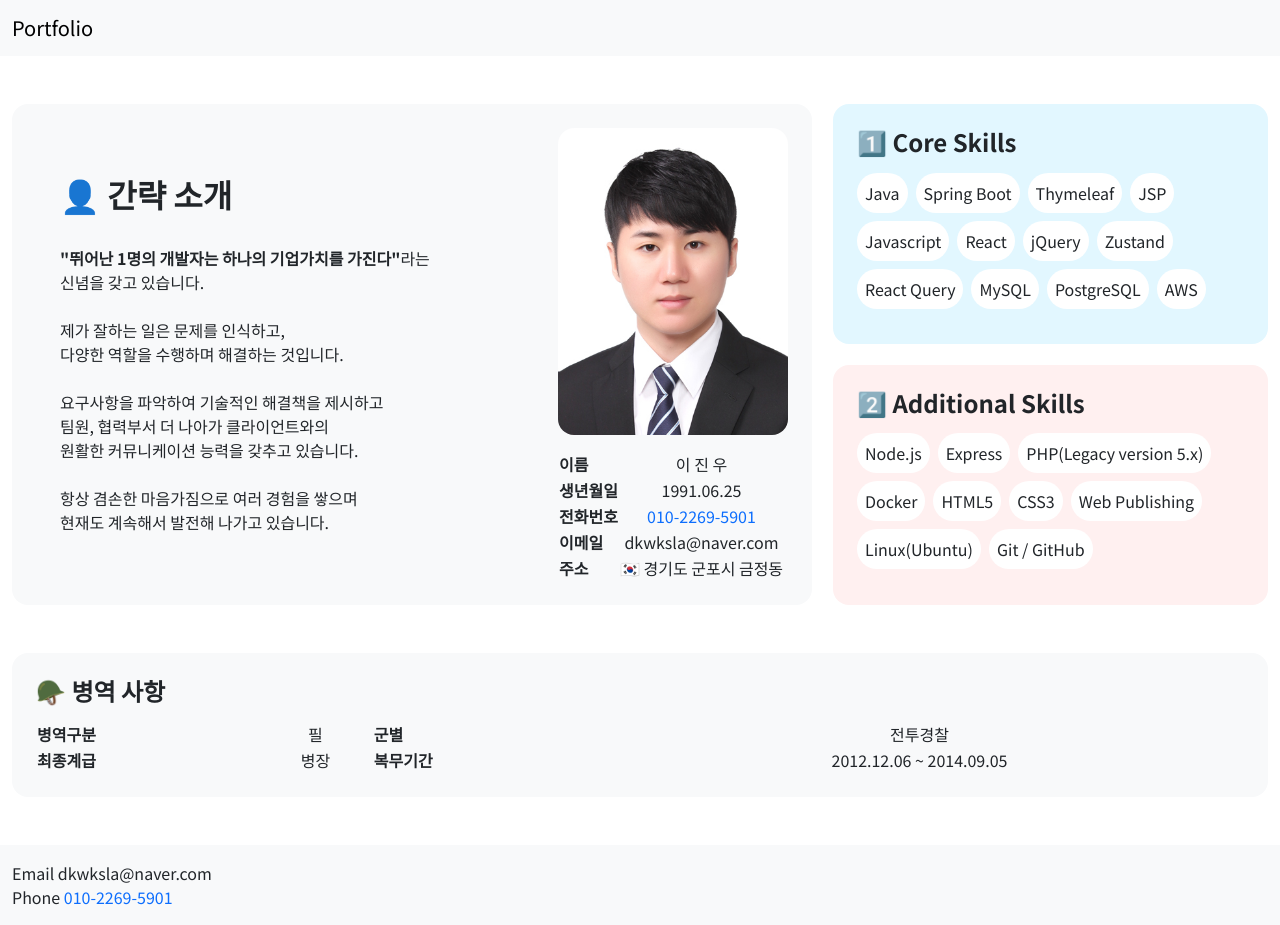
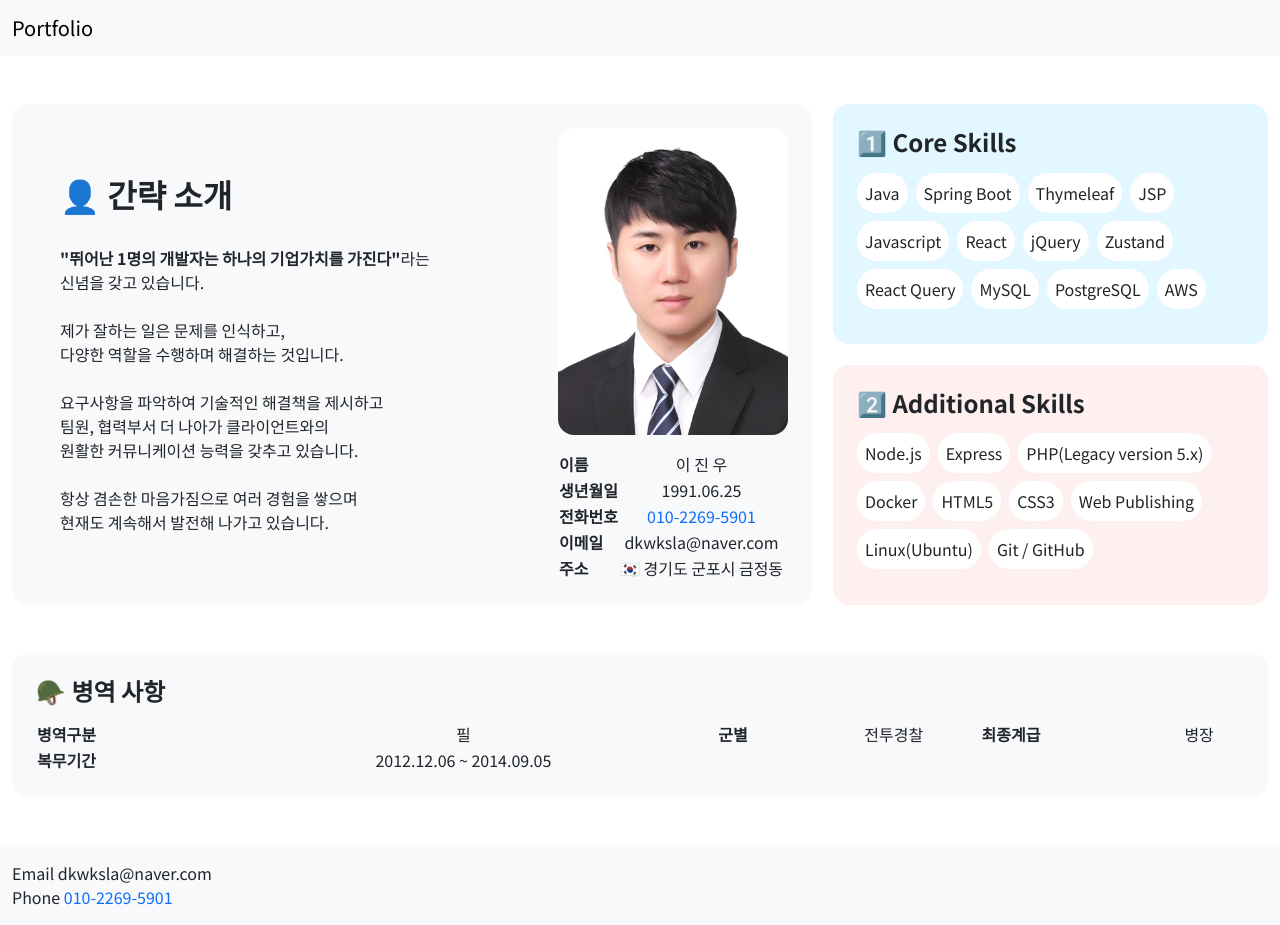
Before and after one commit to codej625/portfolio, a React (Vite) app in the folder portfolio-project/: page / in a window 1280 px wide. Built offline with nearby package versions, Linux system fonts and the light colour scheme.

Commit message:
241112 Update Index component by codej625

```diff
--- a/portfolio-project/src/components/pages/Index.tsx
+++ b/portfolio-project/src/components/pages/Index.tsx
@@ -130,10 +130,10 @@ export default function Main() {
                         <td className="text-center">필</td>
                         <th>군별</th>
                         <td className="text-center">전투경찰</td>
+                        <th>최종계급</th>
+                        <td className="text-center">병장</td>
                       </tr>
                       <tr>
-                        <th>최종계급</th>
-                        <td className="text-center">병장</td>
                         <th>복무기간</th>
                         <td className="text-center">2012.12.06 ~ 2014.09.05</td>
                       </tr>
```
